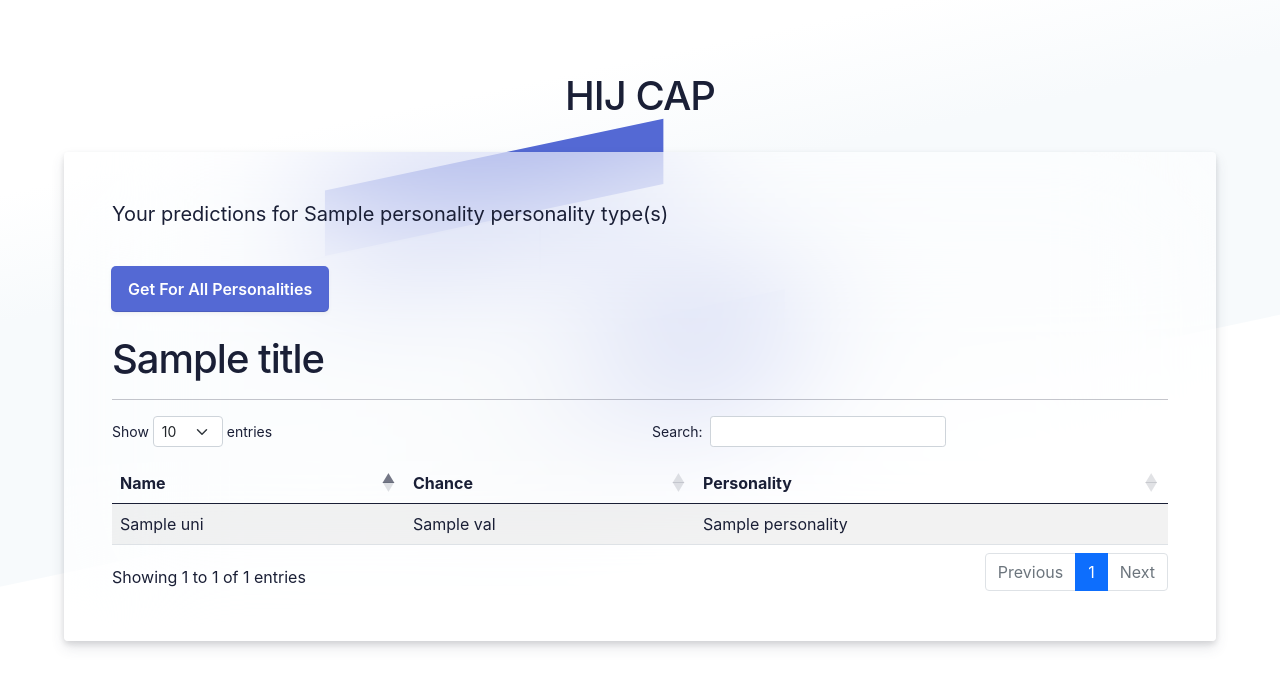
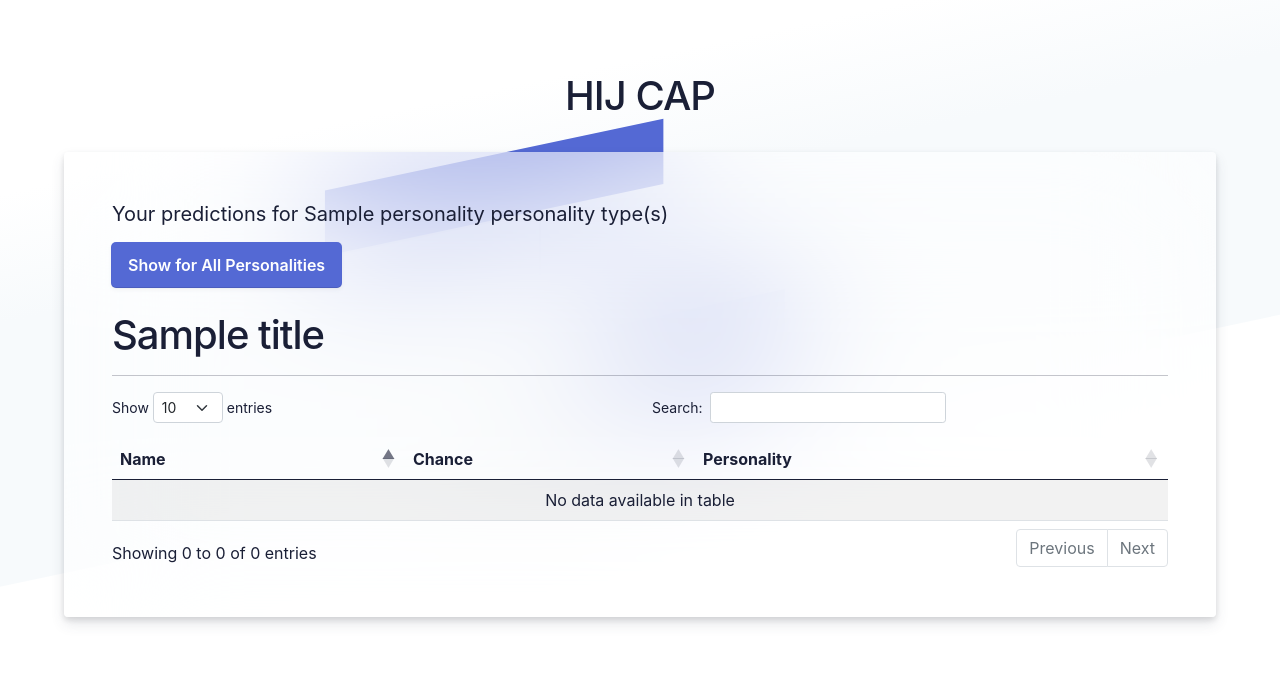
Before and after one commit to husainunwalla/College-Acceptance-Predictor, a Flask app: template Application/templates/table.html in a window 1280 px wide. Shown: the top 687 px of the page. Run offline with Flask 2, Linux system fonts and the light colour scheme; the template is opened without the code that fills it: most values are stand-ins (such as "Sample title", 1, 10 or a date in 2020); parts of the project's set-up code (start-up, migrations or seed data) failed here and were passed over; some libraries are stand-ins or nearby versions.

Commit message:
personality fron end hcnages

```diff
--- a/Application/static/styles/base.css
+++ b/Application/static/styles/base.css
@@ -181,6 +181,28 @@ input[type="submit"] {
   font-weight: 600;
   cursor: pointer;
 }
+button{
+  font-size: 16px;
+  line-height: 28px;
+  padding: 8px 16px;
+  width: fit-content;
+  min-height: 44px;
+  border: unset;
+  border-radius: 4px;
+  outline-color: rgb(84 105 212 / 0.5);
+  background-color: rgb(84, 105, 212);
+  box-shadow: rgba(0, 0, 0, 0) 0px 0px 0px 0px, rgba(0, 0, 0, 0) 0px 0px 0px 0px,
+    rgba(0, 0, 0, 0.12) 0px 1px 1px 0px, rgb(84, 105, 212) 0px 0px 0px 1px,
+    rgba(0, 0, 0, 0) 0px 0px 0px 0px, rgba(0, 0, 0, 0) 0px 0px 0px 0px,
+    rgba(60, 66, 87, 0.08) 0px 2px 5px 0px;
+  color: #fff;
+  font-weight: 600;
+  transition-duration: 0.4s;
+}
+button:hover{
+  color: rgb(84, 105, 212);
+  background-color: #fff;
+}
 .field-checkbox input {
   width: 20px;
   height: 15px;
--- a/Application/templates/table.html
+++ b/Application/templates/table.html
@@ -5,11 +5,9 @@
     <div class="formbg">
         <div class="formbg-inner padding-horizontal--48">
             <span class="padding-bottom--15">Your predictions for {{personality}} personality type(s)</span>
-            <form id="table" action="/form?personality=All" method="POST">
-                <div class="field padding-bottom--24 padding-top--24" style="width: fit-content;">
-                    <input type="submit" name="submit" value="Get For All Personalities" id="Button">
-                </div>
-            </form>
+            <div class="field padding-bottom--24">
+                <button id="all">Show for All Personalities</button>
+            </div>
             <h1>{{ title }}</h1>
             <hr>
             <table id="data" class="table table-striped">
@@ -22,7 +20,7 @@
                 </thead>
                 <tbody>
                     {% for uni in unis %}
-                    <tr>
+                    <tr class="{{uni.personality}}">
                         <td>{{ uni.name }}</td>
                         <td>{{ uni.val }}</td>
                         <td>{{ uni.personality }}</td>
@@ -37,8 +35,12 @@
         <script type="text/javascript" charset="utf8"
             src="https://cdn.datatables.net/1.10.25/js/dataTables.bootstrap5.js"></script>
         <script>
+            var all_rows;
+            var uni_chance_table;
+            var row_to_keep;
+            var show_all = false;
             $(document).ready(function () {
-                $('#data').DataTable({
+                uni_chance_table = $('#data').DataTable({
                     columns: [
                         { orderable: true, searchable: true },
                         { orderable: true, searchable: false },
@@ -48,6 +50,27 @@
                 if ('{{personality}}' == "All") {
                     $('#Button').prop('disabled', true).css({ "background-color": "#F5F5F5", "color": "#C3C3C3", "box-shadow": "none" });
                 }
+                all_rows = uni_chance_table.rows().data();
+                if ('{{personality}}' != 'All') {
+                    row_to_keep = uni_chance_table.rows('.' + '{{personality}}').data();
+                    uni_chance_table.rows().remove();
+                    uni_chance_table.rows.add(row_to_keep).draw();
+                } else {
+                    $('#all').hide();
+                }
+            });
+            $('#all').click(function () {
+                if (!show_all) {
+                    uni_chance_table.rows().remove();
+                    uni_chance_table.rows.add(all_rows).draw();
+                    show_all = true;
+                    $(this).text('Show only My Personality');
+                } else {
+                    uni_chance_table.rows().remove();
+                    uni_chance_table.rows.add(row_to_keep).draw();
+                    show_all = false;
+                    $(this).text('Show for All Personalities');
+                }
             });
         </script>
     </div>
```
